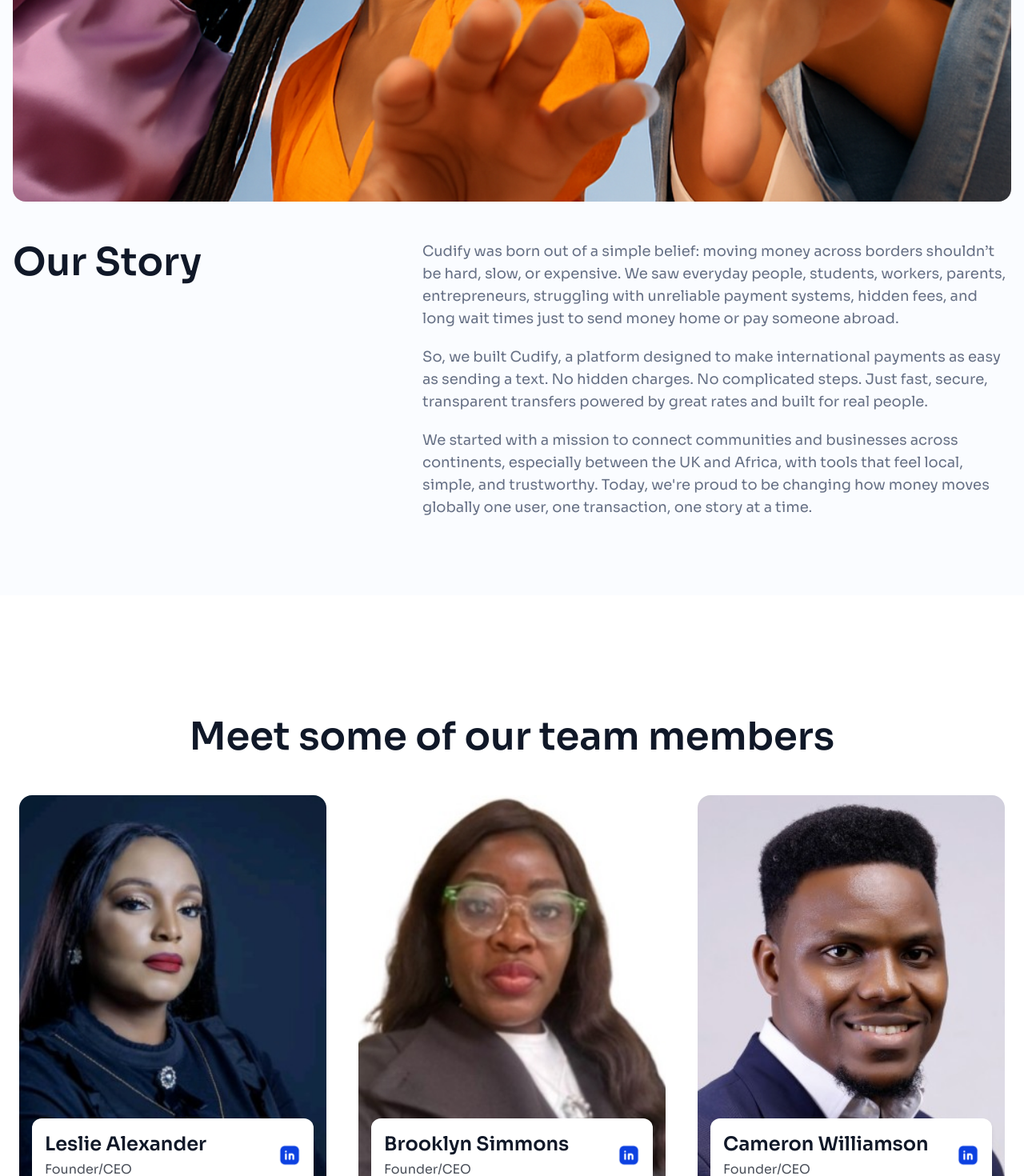
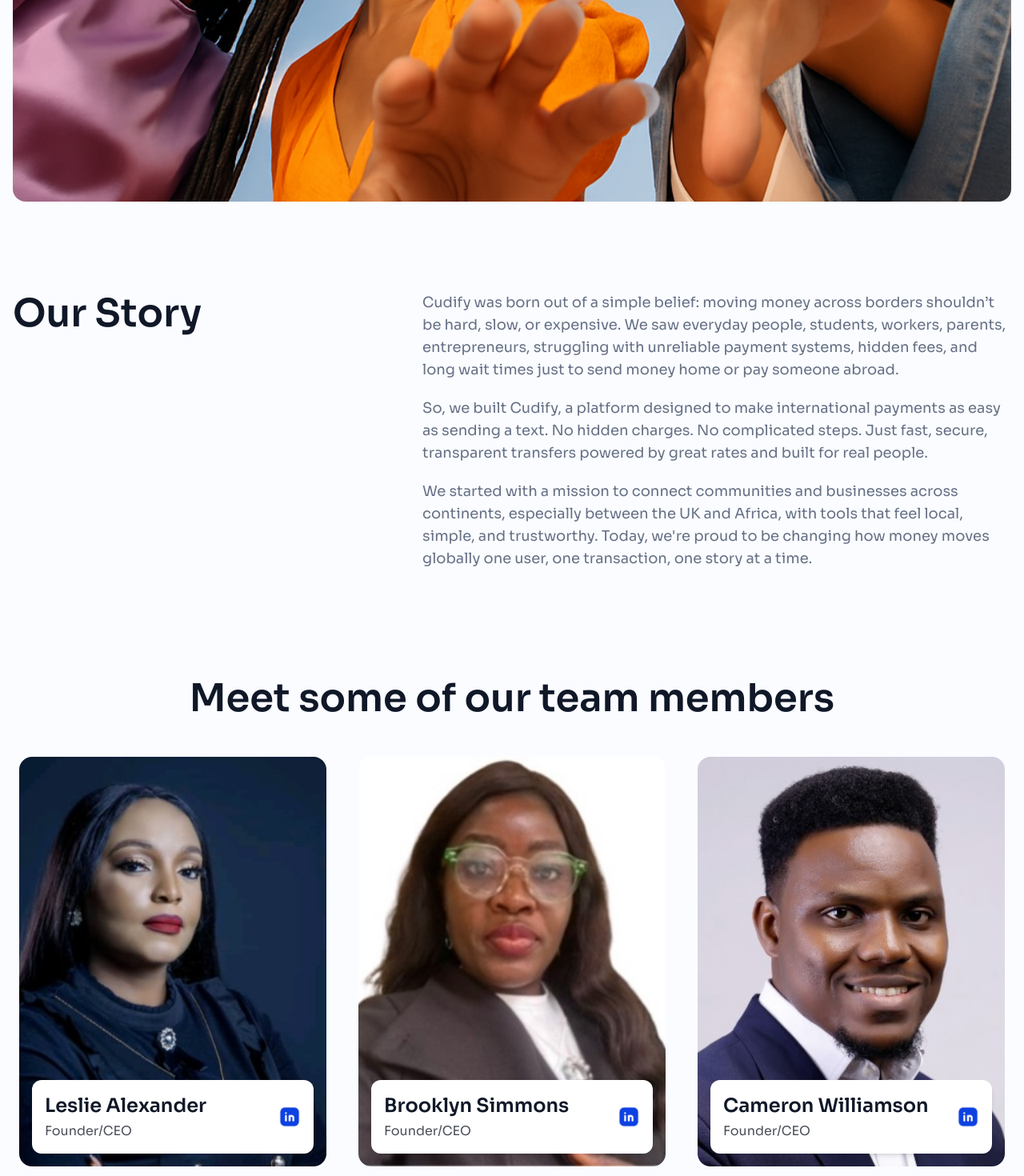
Before and after one commit to Joesef127/cudify, a React (Vite) app: page /about in a window 1280 px wide. Shown: the part 860-2330 px from the top of the page at 80% size. Built offline with nearby package versions, Linux system fonts and the light colour scheme.

Commit message:
chore: adjusted spacing between components

```diff
--- a/src/components/AboutHero.tsx
+++ b/src/components/AboutHero.tsx
@@ -2,7 +2,7 @@
 
 const AboutHero = () => {
   return (
-    <section className="pt-32 md:pt-44 pb-16 md:pb-24 bg-[#FAFCFF] w-full relative overflow-hidden">
+    <section className="pt-32 md:pt-44 pb-16 bg-[#FAFCFF] w-full relative overflow-hidden">
       <div className="container mx-auto px-4 relative z-10 flex flex-col items-center text-center gap-12 text-[#101828]">
         {/* Intro text */}
         <div className="flex flex-col gap-3 md:gap-5 max-w-xl text-center">
@@ -33,7 +33,7 @@
         ></div>
 
         {/* Story grid */}
-        <div className="grid grid-cols-1 md:grid-cols-5 justify-between items-start gap-6 md:gap-8 text-start">
+        <div className="grid grid-cols-1 md:grid-cols-5 justify-between items-start gap-6 md:gap-8 text-start pt-12 lg:pt-16">
           <h1
             className="md:col-span-2 text-2xl sm:text-3xl md:text-5xl text-[#101828] font-semibold leading-snug md:leading-[56px]"
             data-aos="fade-right"
--- a/src/components/TeamSection.tsx
+++ b/src/components/TeamSection.tsx
@@ -3,7 +3,7 @@
 
 const TeamSection = () => {
   return (
-    <section className="pt-24 md:pt-36 pb-16 w-full relative overflow-hidden">
+    <section className="pt-16 pb-32 w-full relative overflow-hidden bg-[#FAFCFF]">
       <div className="container mx-auto px-4 relative z-10 flex flex-col items-center text-center gap-10 text-[#101828]">
         <h1
           className="font-semibold text-3xl sm:text-4xl md:text-5xl leading-snug text-[#101828]"
```
